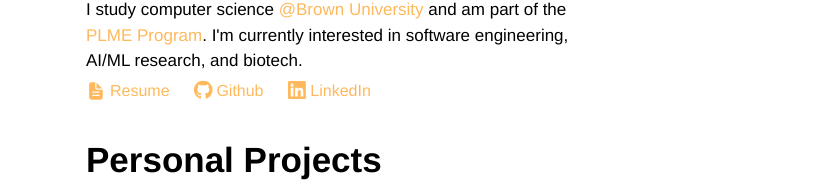
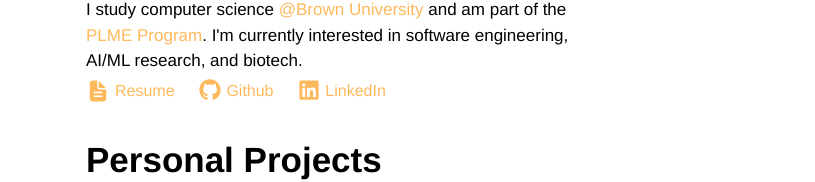
Before and after one commit to ryanhuang8/ryanhuang.dev, a React (Vite) app: page / in a window 1280 px wide. Shown: the part 173-355 px from the top of the page, without its empty margins (244-1059 px from the left). Built offline with nearby package versions, Linux system fonts and the light colour scheme; a web font is replaced by a local one.

Commit message:
fix: icon enlargment on hover

```diff
--- a/src/components/startPage/Introduction.tsx
+++ b/src/components/startPage/Introduction.tsx
@@ -16,19 +16,19 @@ function Introduction() {
             <a href={Resume} target="_blank">
                 <div className="icon-text">
                     <IoDocumentText size={24}/>
-                    <div>Resume</div>
+                    <div className="text-by-icon">Resume</div>
                 </div>
             </a>
             <a href="https://github.com/huangr0867" target="_blank">
                 <div className="icon-text">
                   <FaGithub size={22}/>
-                  <div>Github</div>
+                  <div className="text-by-icon">Github</div>
                 </div>
             </a>
             <a href="https://www.linkedin.com/in/ryanyukihuang/" target="_blank">
               <div className="icon-text">
                   <FaLinkedin size={22}/>
-                  <div>LinkedIn</div>
+                  <div className="text-by-icon">LinkedIn</div>
               </div>
             </a>
         </div>
--- a/src/style.css
+++ b/src/style.css
@@ -14,7 +14,7 @@
 }
 
 a {
-  font-weight: 500;
+  /* font-weight: 500; */
   color: #ffb95d;
   text-decoration: inherit;
   font-family: 'proxima_nova_rgbold', Helvetica, Arial, sans-serif;
--- a/src/styles/start.css
+++ b/src/styles/start.css
@@ -22,7 +22,12 @@
 
 .icon-text {
     display: flex;
-    gap: 5%;
+    justify-content: center;
+    /* gap: 5%; */
+}
+
+.text-by-icon {
+    margin-left: 5px;
 }
 
 .proj-title {
```
